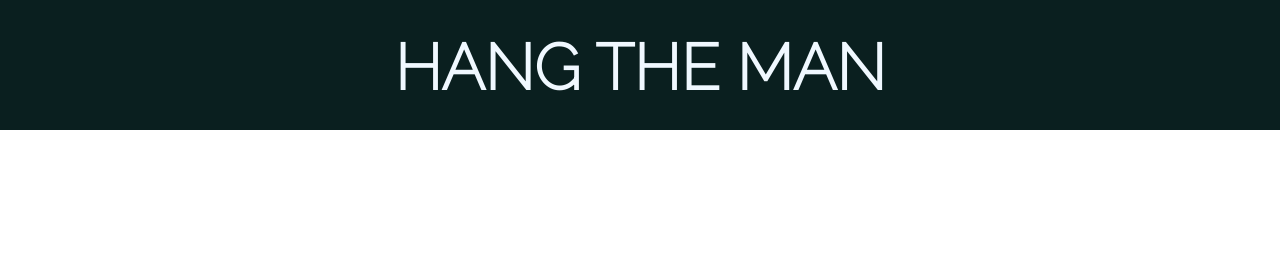
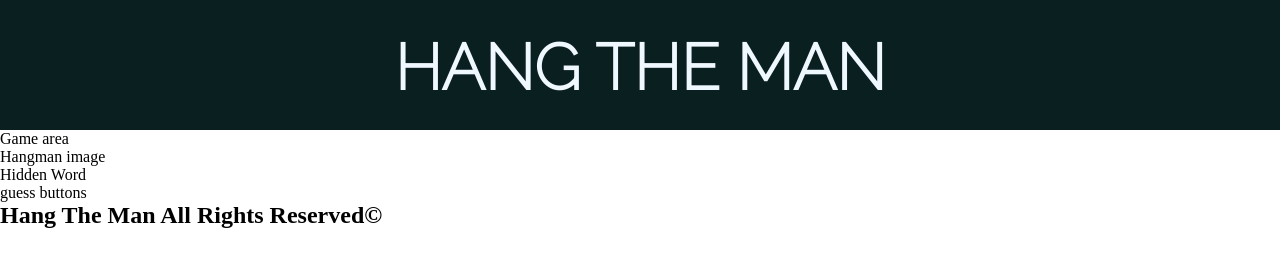
Before and after one commit to deklyn00/hang-the-man, a plain HTML site: page index.html in a window 1280 px wide. Drawn offline with Linux system fonts and the light colour scheme.

Commit message:
Adding all base html tags

```diff
--- a/index.html
+++ b/index.html
@@ -11,6 +11,11 @@
     <header>
         <h1>HANG THE MAN</h1>
     </header>
-
+    <section>Game area
+        <div>Hangman image</div>
+        <div>Hidden Word</div>
+        <div>guess buttons</div>
+    </section>
+    <footer><h2>Hang The Man All Rights Reserved©</h2></footer>
 </body>
 </html>
```
